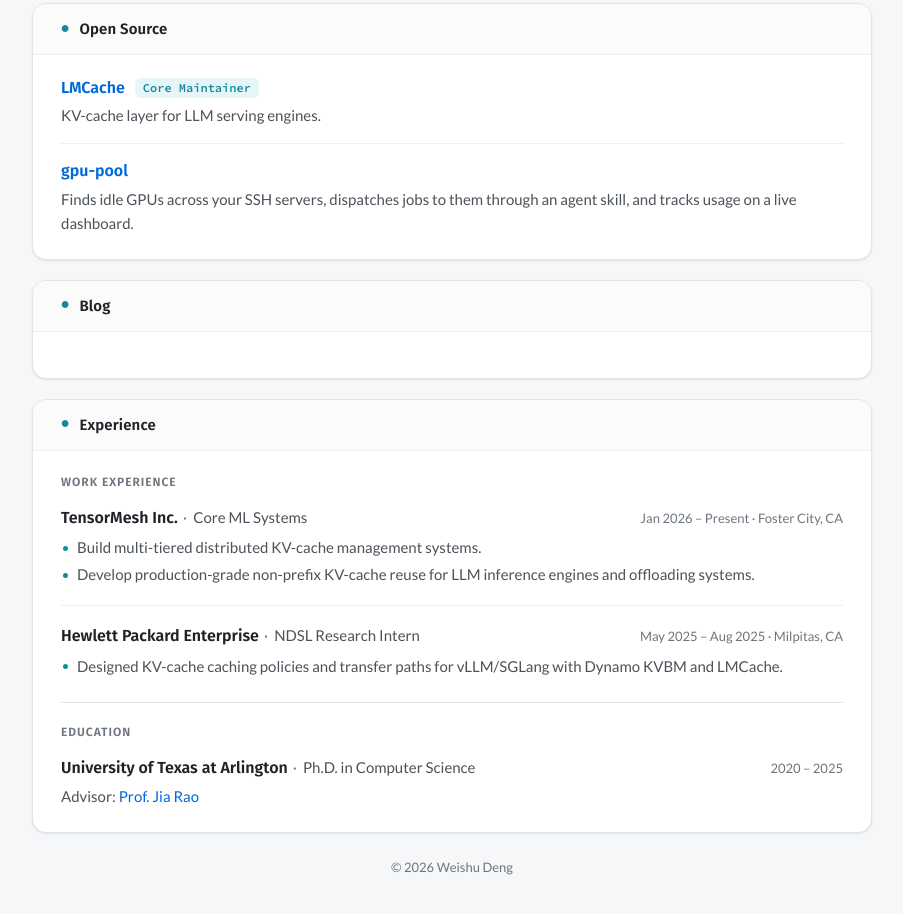
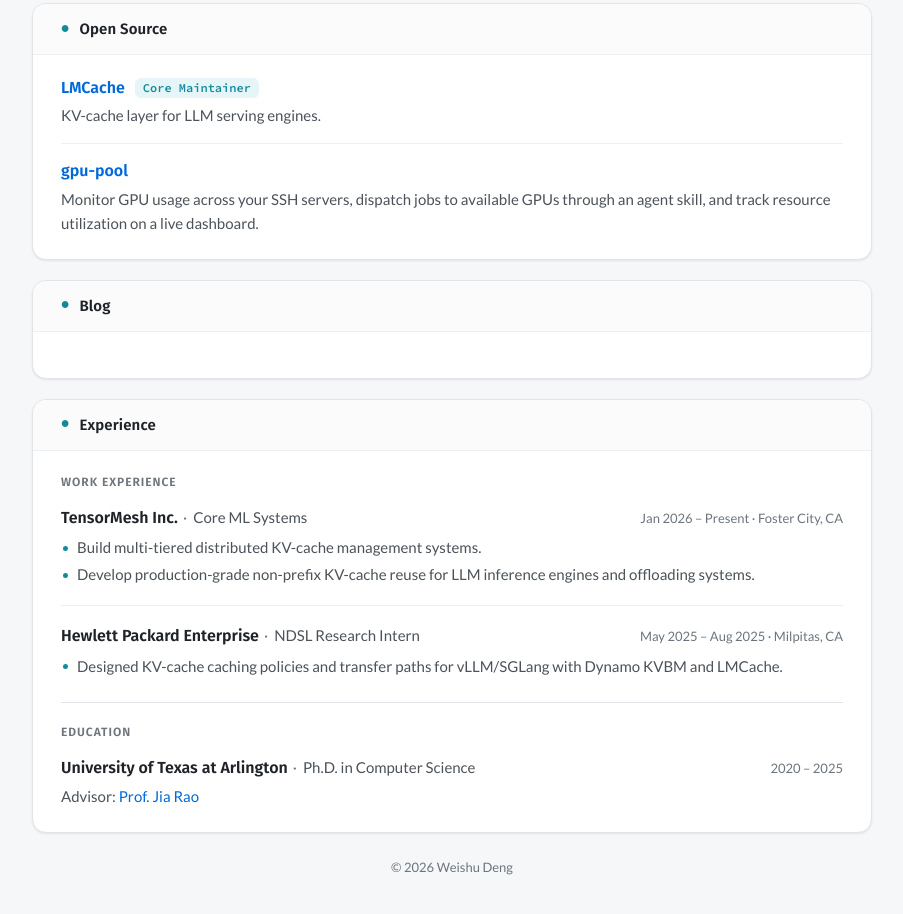
Before and after one commit to deng451e/deng451e.github.io, a plain HTML site: page index.html in a window 1280 px wide. Shown: the part 977-1891 px from the top of the page, without its empty margins (188-1091 px from the left). Drawn offline with Linux system fonts and the light colour scheme.

Commit message:
Update gpu-pool description
Co-Authored-By: Claude Opus 5.5 <noreply@anthropic.com>

```diff
--- a/index.html
+++ b/index.html
@@ -143,7 +143,7 @@
           <div class="item-top">
             <a class="item-title" href="https://github.com/deng451e/gpu-pool">gpu-pool</a>
           </div>
-          <p class="item-desc">Finds idle GPUs across your SSH servers, dispatches jobs to them through an agent skill, and tracks usage on a live dashboard.</p>
+          <p class="item-desc">Monitor GPU usage across your SSH servers, dispatch jobs to available GPUs through an agent skill, and track resource utilization on a live dashboard.</p>
         </div>
       </div>
     </section>
```
